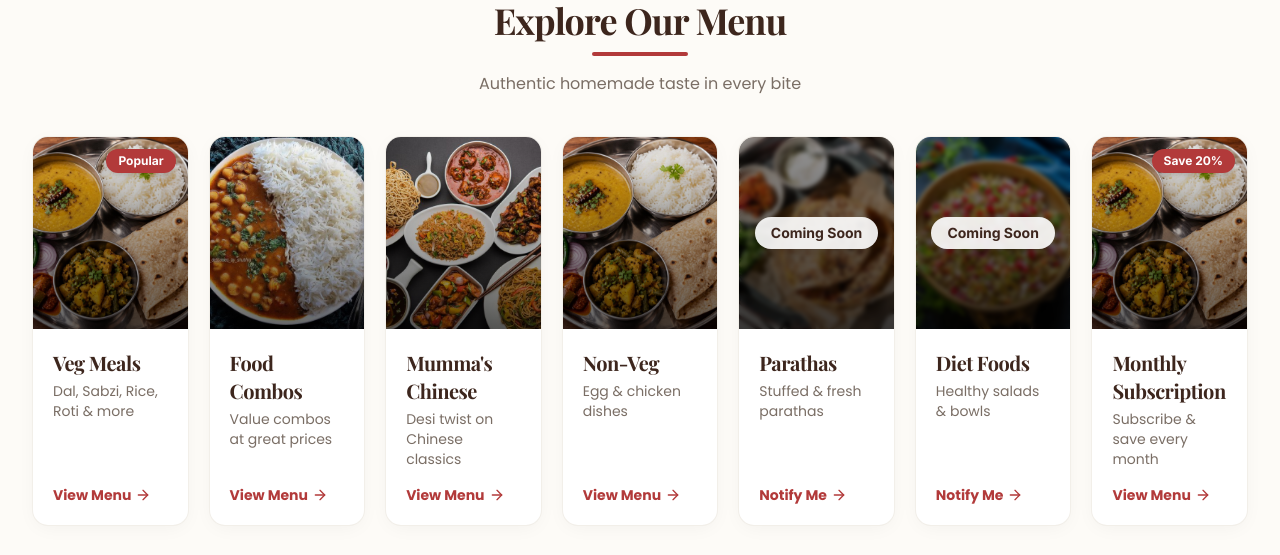
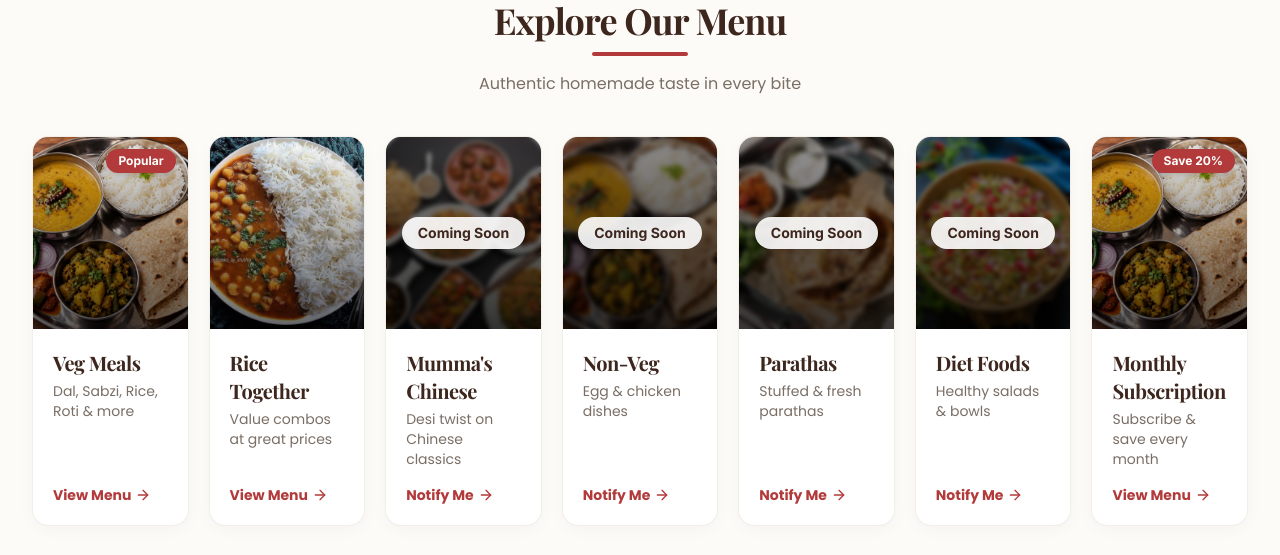
Before and after one commit to weber011/mummyfoodhub1, a Next.js app: page / in a window 1280 px wide. Shown: the part 880-1435 px from the top of the page. Built offline with nearby package versions, Linux system fonts and the light colour scheme; no server answers; the database is empty; a web font is replaced by a local one.

Commit message:
Rename Food Combos to Rice Together and disable Chinese/Non-veg

```diff
--- a/public/data/site.json
+++ b/public/data/site.json
@@ -29,9 +29,9 @@
   },
   "categories": [
     { "id": "veg-meals", "title": "Veg Meals", "desc": "Dal, Sabzi, Rice, Roti & more", "href": "/menu/veg-meals", "image": "/images/regular veg thali.jpeg", "badge": "Popular", "disabled": false },
-    { "id": "food-combos", "title": "Food Combos", "desc": "Value combos at great prices", "href": "/menu/food-combos", "image": "/images/chhole chawal combo.jpeg", "disabled": false },
-    { "id": "mumma-chinese", "title": "Mumma's Chinese", "desc": "Desi twist on Chinese classics", "href": "/menu/mumma-chinese", "image": "/images/chinese platter.jpeg", "disabled": false },
-    { "id": "non-veg", "title": "Non-Veg", "desc": "Egg & chicken dishes", "href": "/menu/non-veg", "image": "/images/regular veg thali.jpeg", "disabled": false },
+    { "id": "food-combos", "title": "Rice Together", "desc": "Value combos at great prices", "href": "/menu/food-combos", "image": "/images/chhole chawal combo.jpeg", "disabled": false },
+    { "id": "mumma-chinese", "title": "Mumma's Chinese", "desc": "Desi twist on Chinese classics", "href": "/menu/mumma-chinese", "image": "/images/chinese platter.jpeg", "disabled": true },
+    { "id": "non-veg", "title": "Non-Veg", "desc": "Egg & chicken dishes", "href": "/menu/non-veg", "image": "/images/regular veg thali.jpeg", "disabled": true },
     { "id": "parathas", "title": "Parathas", "desc": "Stuffed & fresh parathas", "href": "/menu/parathas", "image": "/images/aalu parata comboo.jpeg", "disabled": true },
     { "id": "diet-foods", "title": "Diet Foods", "desc": "Healthy salads & bowls", "href": "/menu/diet-foods", "image": "/images/sprouts salad.jpeg", "disabled": true },
     { "id": "subscription", "title": "Monthly Subscription", "desc": "Subscribe & save every month", "href": "/subscription", "image": "/images/regular veg thali.jpeg", "badge": "Save 20%", "disabled": false }
--- a/src/components/layout/Footer.tsx
+++ b/src/components/layout/Footer.tsx
@@ -53,7 +53,7 @@ export function Footer() {
             <ul className="space-y-2">
               {[
                 { name: "Veg Meals", href: "/menu/veg-meals" },
-                { name: "Food Combos", href: "/menu/food-combos" },
+                { name: "Rice Together", href: "/menu/food-combos" },
                 { name: "Parathas", href: "/menu/parathas" },
                 { name: "Non Veg (Coming Soon)", href: "/menu/non-veg" },
                 { name: "Mumma Chinese (Coming Soon)", href: "/menu/mumma-chinese" },
--- a/src/components/layout/Navbar.tsx
+++ b/src/components/layout/Navbar.tsx
@@ -11,7 +11,7 @@ import { useCart } from "@/context/CartContext";
 const menuLinks = [
   { name: "Full Menu", href: "/menu" },
   { name: "Veg Meals", href: "/menu/veg-meals" },
-  { name: "Food Combos", href: "/menu/food-combos" },
+  { name: "Rice Together", href: "/menu/food-combos" },
   { name: "Parathas", href: "/menu/parathas" },
   { name: "Diet Foods", href: "/menu/diet-foods" },
   { name: "Non-Veg (Soon)", href: "/menu/non-veg" },
```
